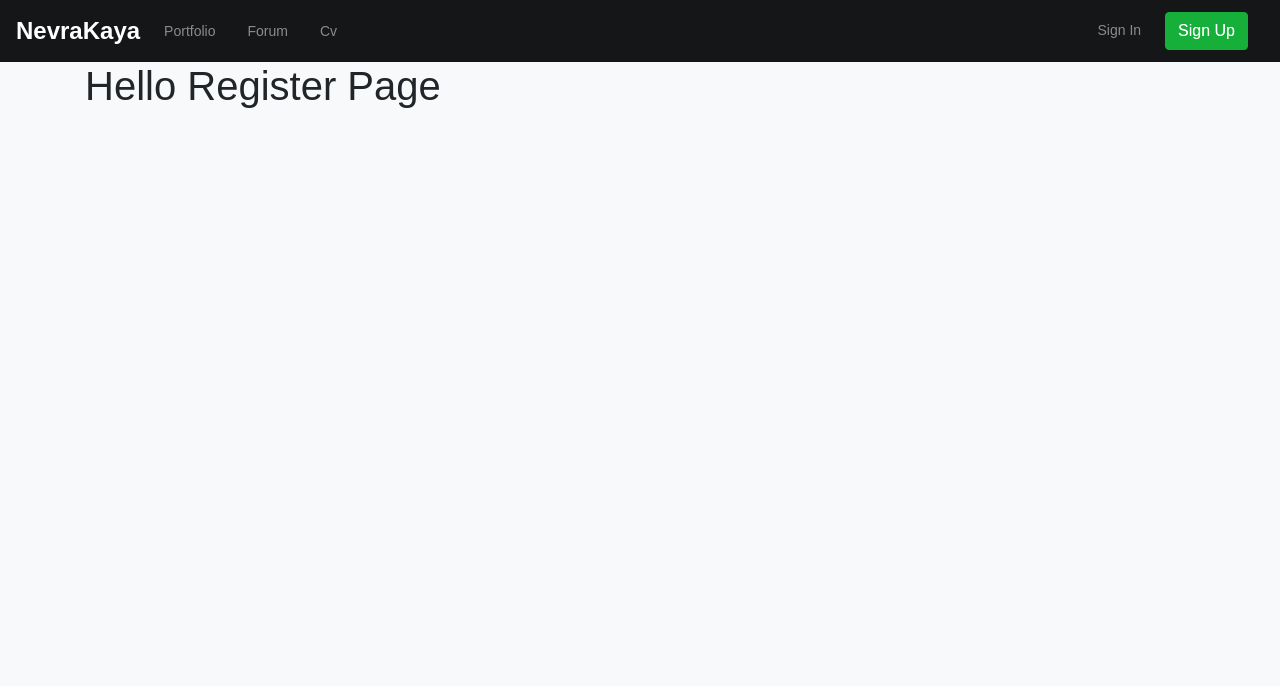
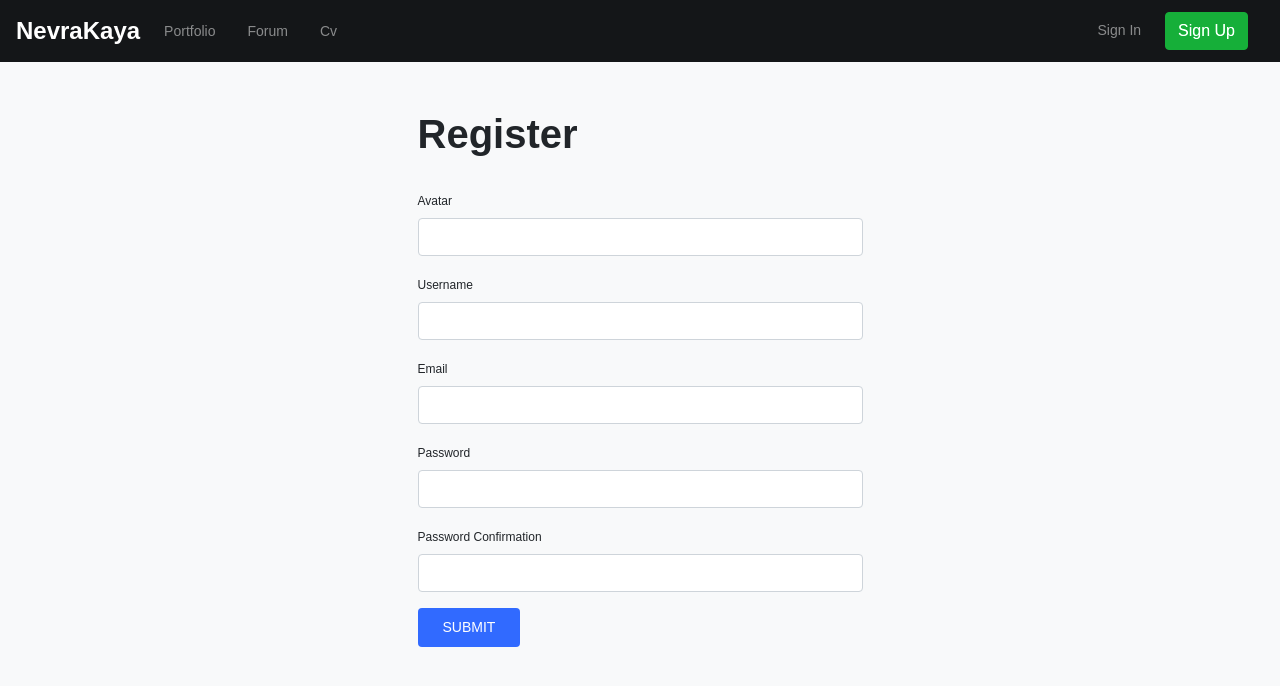
Before and after one commit to nevraka/PortfolioApp, a Next.js app: page /register in a window 1280 px wide. Shown: the top 686 px of the page. Built offline with nearby package versions, Linux system fonts and the light colour scheme.

Commit message:
created Register Form

```diff
--- /dev/null
+++ b/components/forms/RegisterForm.js
@@ -0,0 +1,67 @@
+import { useState } from 'react';
+const RegisterForm = ({ onSubmit }) => {
+  const [form, setForm] = useState({});
+
+  const handleChange = (e) => {
+    const { name, value } = e.target;
+    setForm({ ...form, [name]: value });
+  };
+
+  return (
+    <form onSubmit={(onSubmit = () => onSubmit(form))}>
+      <div className="form-group">
+        <label htmlFor="avatar">Avatar</label>
+        <input
+          type="text"
+          name="avatar"
+          className="form-control"
+          id="avatar"
+          onChange={handleChange}
+        />
+      </div>
+      <div className="form-group">
+        <label htmlFor="username">Username</label>
+        <input
+          type="text"
+          name="username"
+          className="form-control"
+          id="username"
+          onChange={handleChange}
+        />
+      </div>
+      <div className="form-group">
+        <label htmlFor="password">Email</label>
+        <input
+          type="email"
+          className="form-control"
+          id="email"
+          onChange={handleChange}
+        />
+      </div>
+      <div className="form-group">
+        <label htmlFor="password">Password</label>
+        <input
+          type="password"
+          name="password"
+          className="form-control"
+          id="password"
+          onChange={handleChange}
+        />
+      </div>
+      <div className="form-group">
+        <label htmlFor="passwordConfirmation">Password Confirmation</label>
+        <input
+          type="password"
+          name="passwordConfirmation"
+          className="form-control"
+          id="passwordConfirmation"
+          onChange={handleChange}
+        />
+      </div>
+      <button type="submit" className="btn btn-main bg-blue py-2 ttu">
+        Submit
+      </button>
+    </form>
+  );
+};
+export default RegisterForm;
--- a/pages/register.js
+++ b/pages/register.js
@@ -1,3 +1,20 @@
-const Register = () => <h1>Hello Register Page</h1>;
+import RegisterForm from '@/components/forms/RegisterForm';
+const Register = () => {
+  const register = (registerData) => {
+    alert(JSON.stringify(registerData));
+  };
+  return (
+    <>
+      <div className="bwm-form mt-5">
+        <div className="row">
+          <div className="col-md-5 mx-auto">
+            <h1 className="page-title">Register</h1>
+            <RegisterForm onSubmit={register} />
+          </div>
+        </div>
+      </div>
+    </>
+  );
+};
 
 export default Register;
```
